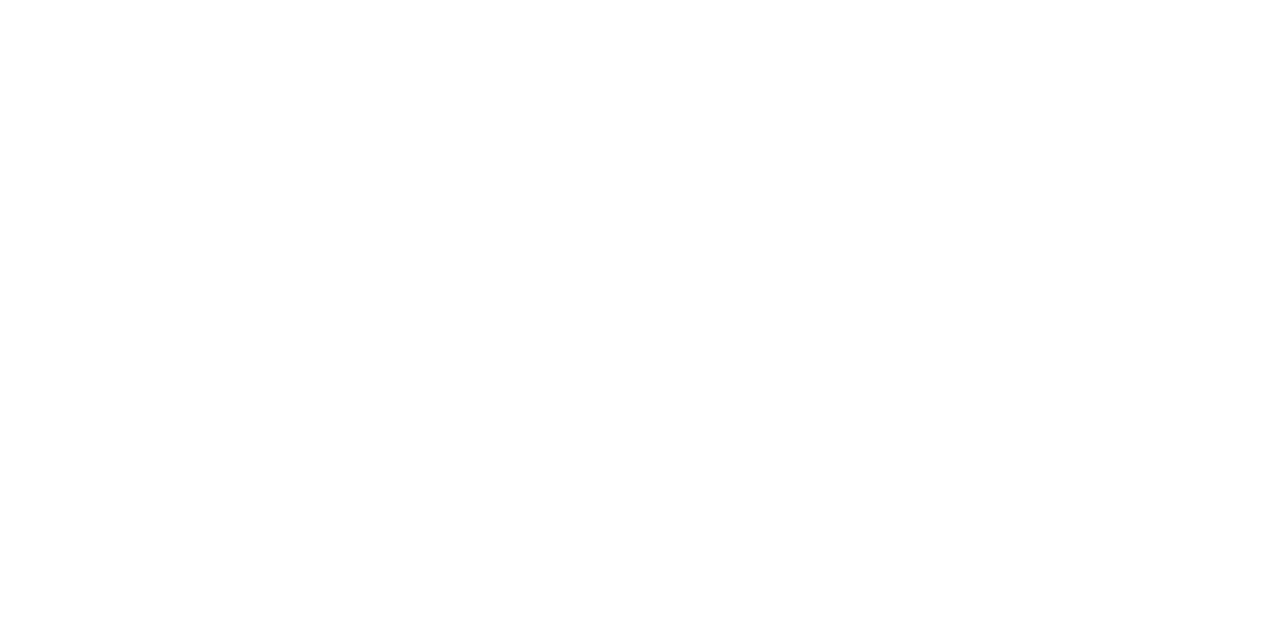
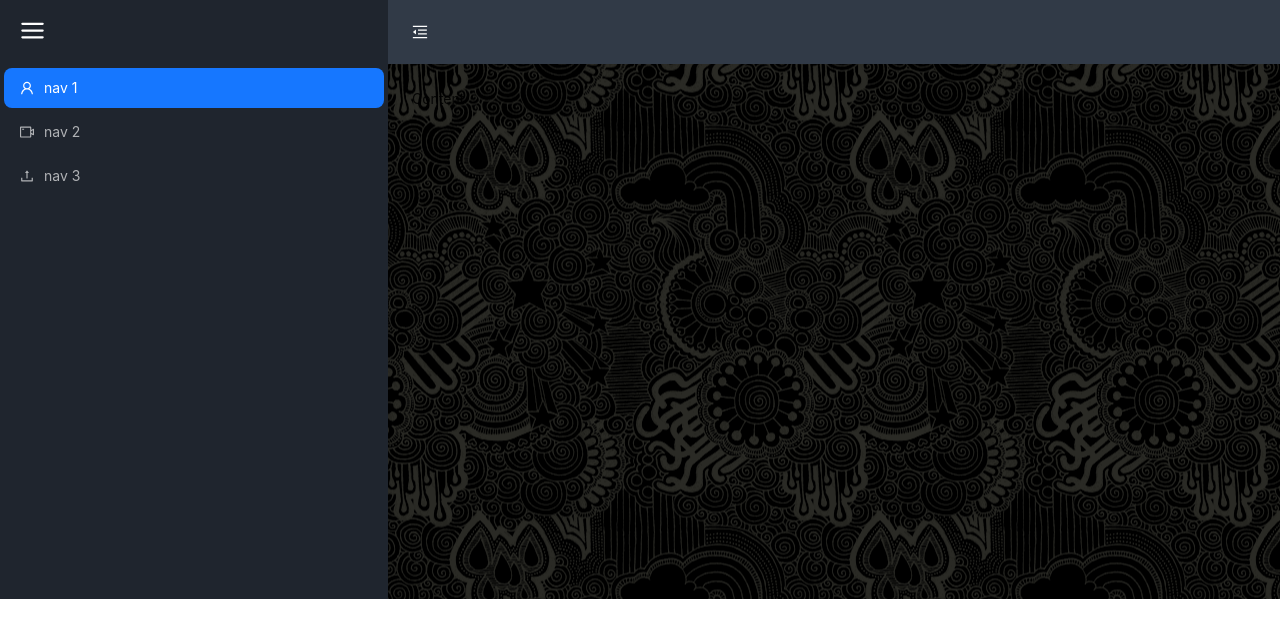
Before and after one commit to LRlayan/onlineChatRoom, a React (Vite) app: page / in a window 1280 px wide. Shown: the top 638 px of the page. Built offline with nearby package versions, Linux system fonts and the light colour scheme.

Commit message:
modify layout

```diff
--- a/src/components/RootLayout.tsx
+++ b/src/components/RootLayout.tsx
@@ -1,10 +1,90 @@
 import * as React from "react";
+import {
+    MenuFoldOutlined,
+    MenuUnfoldOutlined,
+    UploadOutlined,
+    UserOutlined,
+    VideoCameraOutlined,
+} from '@ant-design/icons';
+import { FiMenu } from "react-icons/fi";
+import { Button, Layout, Menu, theme } from 'antd';
+import {useState} from "react";
+
+const { Header, Sider, Content } = Layout;
 
 const RootLayout: React.FC = () => {
+    const [collapsed, setCollapsed] = useState(false);
+    const {
+        token: {},
+    } = theme.useToken();
 
     return (
-        <>
-        </>
+        <Layout>
+            <Sider trigger={null} collapsible collapsed={collapsed} width={388} style={{ background: "#1f252e" }}>
+                <div className="demo-logo-vertical" />
+                <Button
+                    type="text"
+                    icon={<FiMenu size={27}/>}
+                    style={{
+                        fontSize: '16px',
+                        width: 64,
+                        height: 64,
+                        color: "white",
+                    }}
+                />
+                <Menu
+                    theme="dark"
+                    mode="vertical"
+                    defaultSelectedKeys={['1']}
+                    style={{ background: "#1f252e" }}
+                    items={[
+                        {
+                            key: '1',
+                            icon: <UserOutlined />,
+                            label: 'nav 1',
+                        },
+                        {
+                            key: '2',
+                            icon: <VideoCameraOutlined />,
+                            label: 'nav 2',
+                        },
+                        {
+                            key: '3',
+                            icon: <UploadOutlined />,
+                            label: 'nav 3',
+                        },
+                    ]}
+                />
+            </Sider>
+            <Layout style={{ background: "black" }}>
+                <Header style={{ padding: 0, background: "#313a47", }}>
+                    <Button
+                        type="text"
+                        icon={collapsed ? <MenuUnfoldOutlined /> : <MenuFoldOutlined />}
+                        onClick={() => setCollapsed(!collapsed)}
+                        style={{
+                            fontSize: '16px',
+                            width: 64,
+                            height: 64,
+                            color: "white",
+                        }}
+                    />
+                </Header>
+                <Content
+                    style={{
+                        margin: '',
+                        padding: 24,
+                        minHeight: 535,
+                        backgroundImage: "url('/skulls.png')",
+                        backgroundSize: "initial",
+                        backgroundPosition: "center",
+                        backgroundRepeat: "",
+                    }}
+                >
+                    Content
+                </Content>
+            </Layout>
+        </Layout>
     );
 };
 
```
